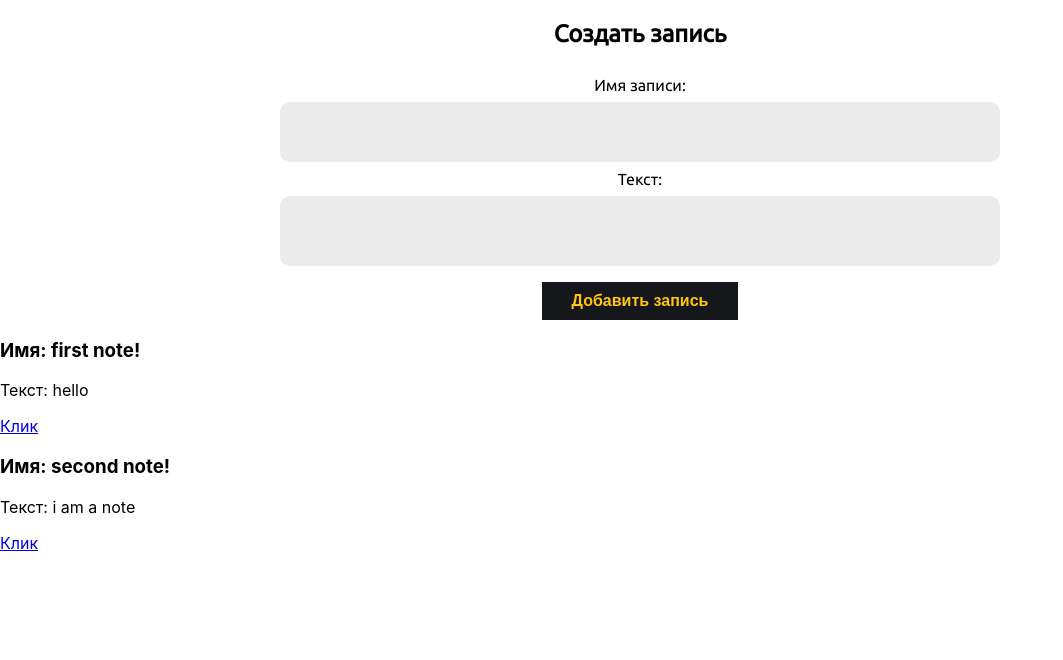
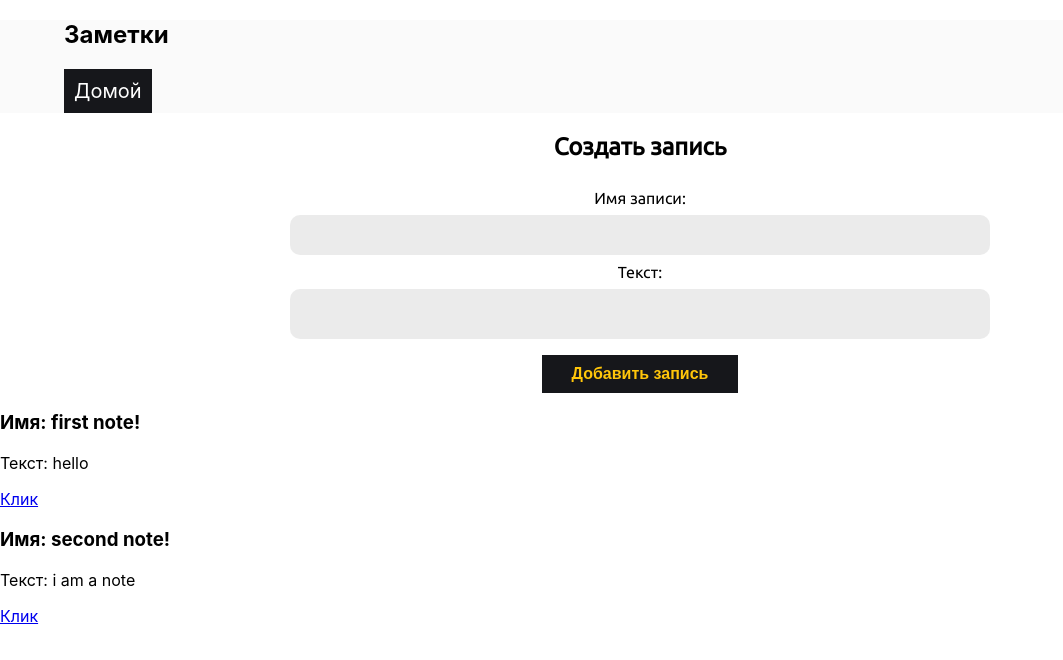
Before and after one commit to kirillmihalych/notes-redux-toolkit, a React (Create React App) app: page / in a window 1280 px wide. Shown: the top 660 px of the page, without its empty margins (0-1063 px from the left). Built offline with nearby package versions, Linux system fonts and the light colour scheme.

Commit message:
[8] Create Navbar, add link to the Home page

```diff
--- a/src/App.js
+++ b/src/App.js
@@ -1,11 +1,13 @@
 import React from 'react'
 import { BrowserRouter, Routes, Route } from 'react-router-dom'
+import Navbar from './components/Navbar'
 import SingleNotePage from './features/notes/SingleNotePage'
 import Home from './pages/Home'
 
 function App() {
   return (
     <BrowserRouter>
+      <Navbar />
       <Routes>
         <Route index element={<Home />} />
         <Route path='/notes/:id' element={<SingleNotePage />} />
--- /dev/null
+++ b/src/components/Navbar.js
@@ -0,0 +1,43 @@
+import React from 'react'
+import styled from 'styled-components'
+import { Link } from 'react-router-dom'
+
+const Navbar = () => {
+  return (
+    <Wrapper>
+      <section className='nav-content'>
+        <h2 className='nav-title'>Заметки</h2>
+        <div className='nav-links'>
+          <Link to='/' className='nav-link'>
+            Домой
+          </Link>
+        </div>
+      </section>
+    </Wrapper>
+  )
+}
+
+const Wrapper = styled.div`
+  background: rgba(238, 238, 238, 0.3);
+  .nav-content {
+    width: 90vw;
+    max-width: 1170px;
+    margin: 0 auto;
+  }
+  .nav-links {
+    display: flex;
+  }
+  .nav-link {
+    text-decoration: none;
+    font-size: 1.25rem;
+    text-transform: capitalize;
+    padding: 10px;
+    background: var(--black);
+    color: var(--white);
+  }
+  .nav-link:hover {
+    color: var(--gold);
+  }
+`
+
+export default Navbar
--- a/src/index.css
+++ b/src/index.css
@@ -1,4 +1,9 @@
 @import url('https://fonts.googleapis.com/css2?family=Ubuntu&display=swap');
+*,
+::after,
+::before {
+  box-sizing: border-box;
+}
 
 body {
   margin: 0;
```
